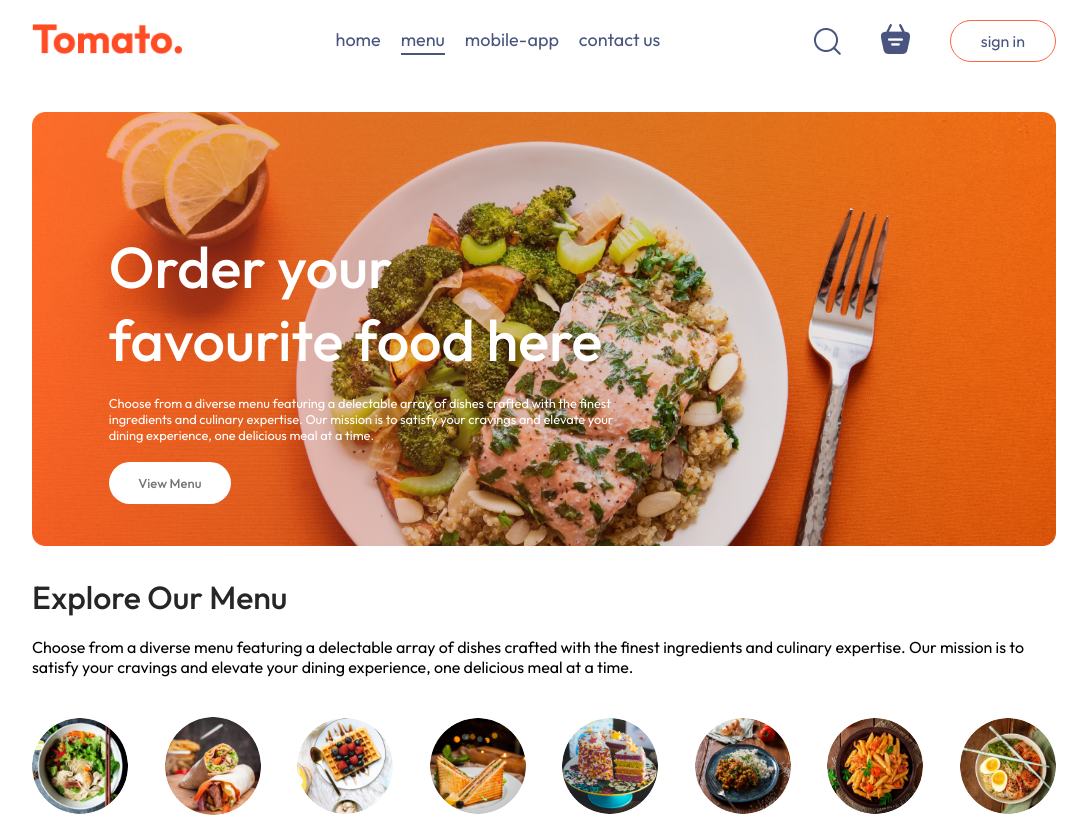
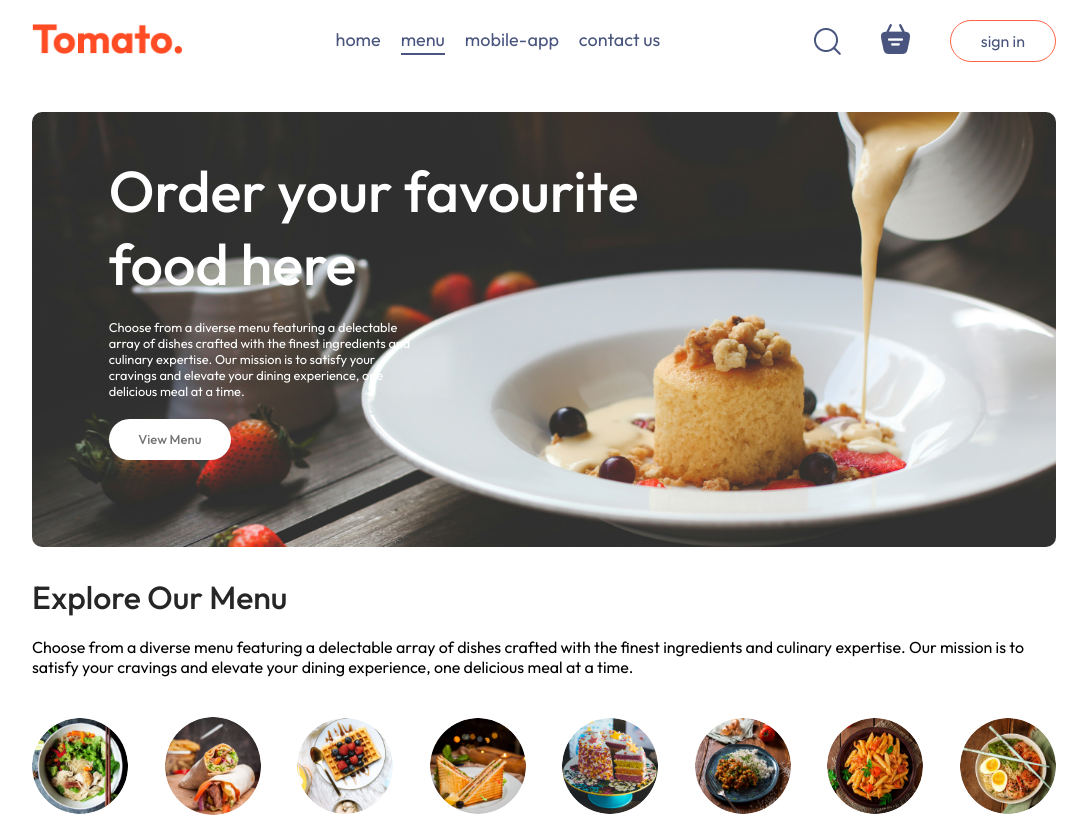
Before and after one commit to babulalmahto/food-delivery, a React (Vite) app in the folder frontend/: page / in a window 1280 px wide. Shown: the top 817 px of the page, without its empty margins (96-1183 px from the left). Built offline with nearby package versions, Linux system fonts and the light colour scheme; no server answers.

Commit message:
New header image added

```diff
--- a/frontend/src/components/Header/Header.css
+++ b/frontend/src/components/Header/Header.css
@@ -1,8 +1,9 @@
 .header {
     height: 34vw;
     margin: 30px auto;
-    background: url('/header_img.png') no-repeat;
-    background-size: contain;
+    background: url('/header_img2.jpg') no-repeat;
+    background-size: cover;
+    border-radius: 10px;
     position: relative;
 }
 
@@ -12,8 +13,8 @@
     flex-direction: column;
     align-items: start;
     gap: 1.5vw;
-    max-width: 50%;
-    bottom: 10%;
+    max-width: 60%;
+    bottom: 20%;
     left: 6vw;
     animation: fadeIn 3s;
 }
@@ -27,6 +28,7 @@
 .header-contents p {
     color: white;
     font-size: 1vw;
+    max-width: 50%;
 }
 
 .header-contents button {
```
